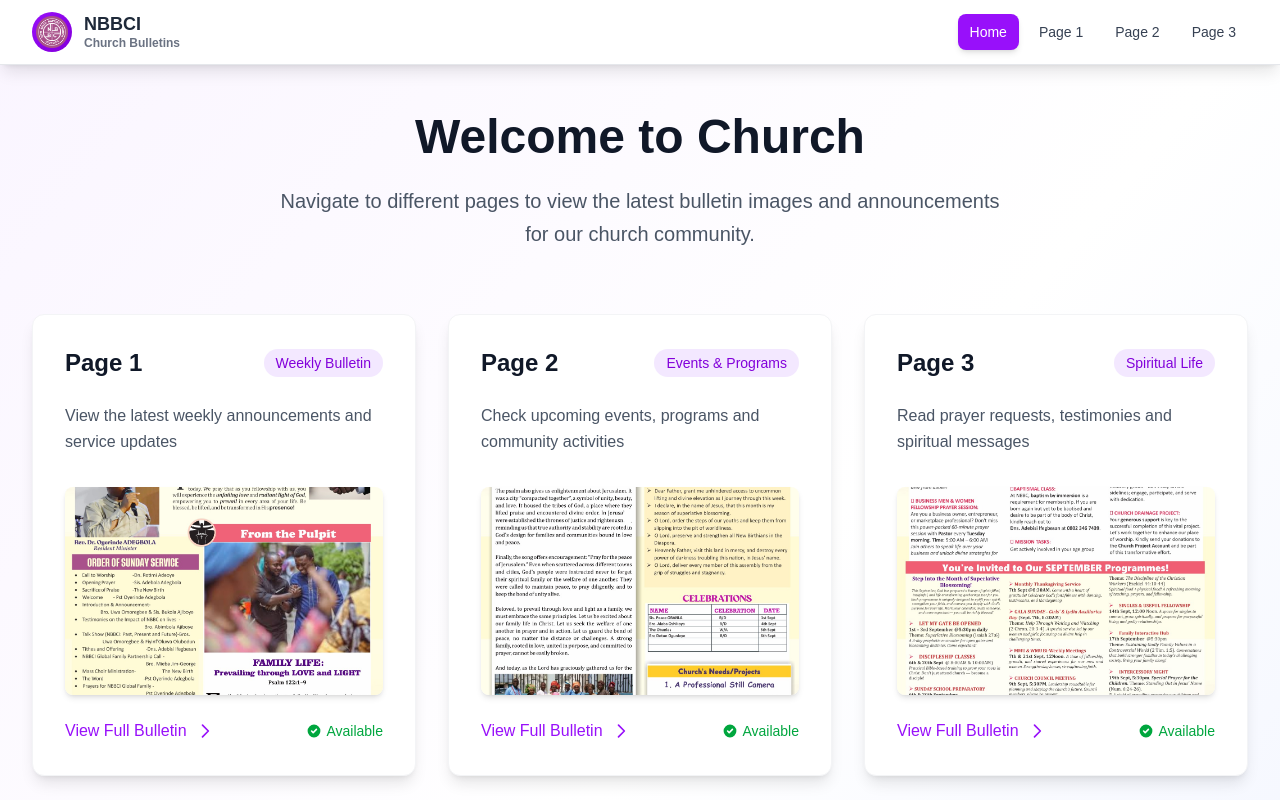
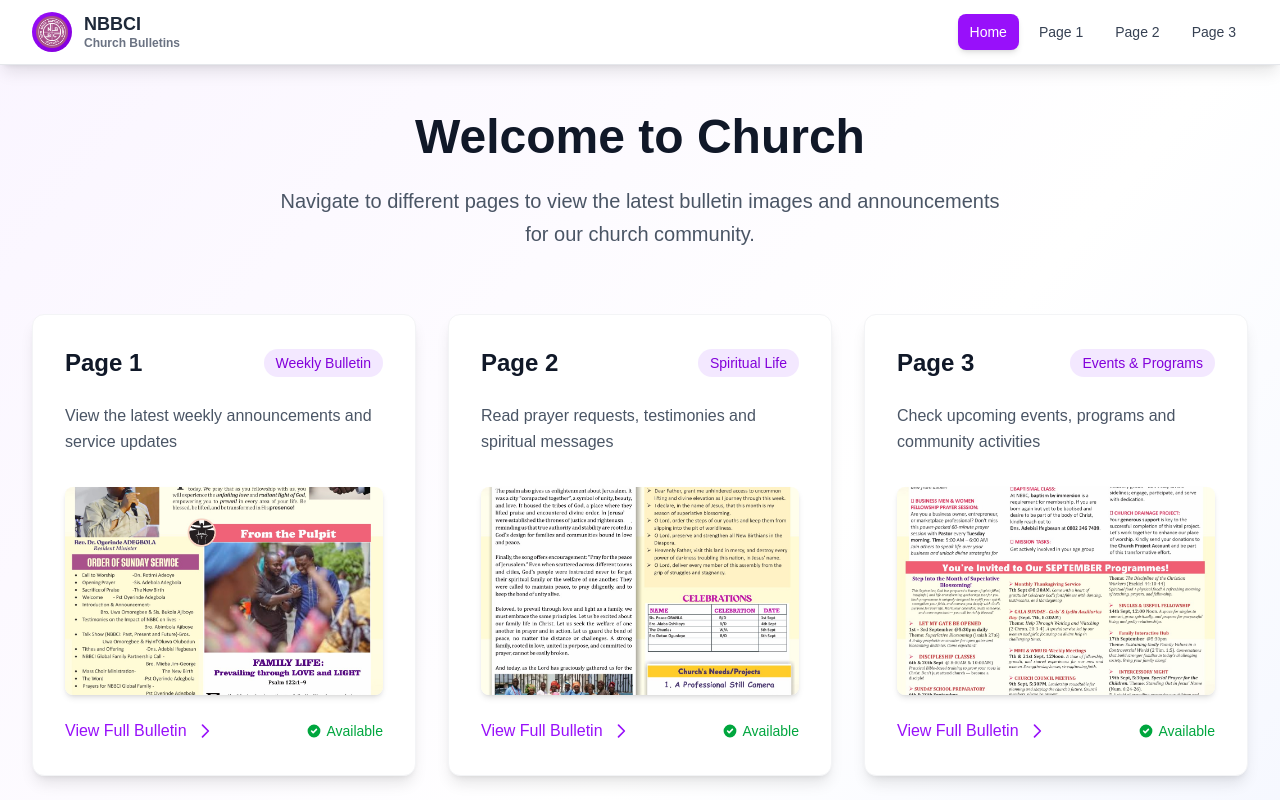
Before and after one commit to Tani1964/bulletin_app, a Next.js app: page / in a window 1280 px wide. Shown: the top 800 px of the page. Built offline with nearby package versions, Linux system fonts and the light colour scheme.

Commit message:
chore: switched day one and two

```diff
--- a/src/app/page.tsx
+++ b/src/app/page.tsx
@@ -36,15 +36,15 @@ export default function Home() {
       id: 2,
       href: '/page2',
       title: 'Page 2',
-      description: 'Check upcoming events, programs and community activities',
-      badge: 'Events & Programs'
+      description: 'Read prayer requests, testimonies and spiritual messages',
+      badge: 'Spiritual Life'
     },
     {
       id: 3,
       href: '/page3',
       title: 'Page 3',
-      description: 'Read prayer requests, testimonies and spiritual messages',
-      badge: 'Spiritual Life'
+      description: 'Check upcoming events, programs and community activities',
+      badge: 'Events & Programs'
     }
   ]
 
```
